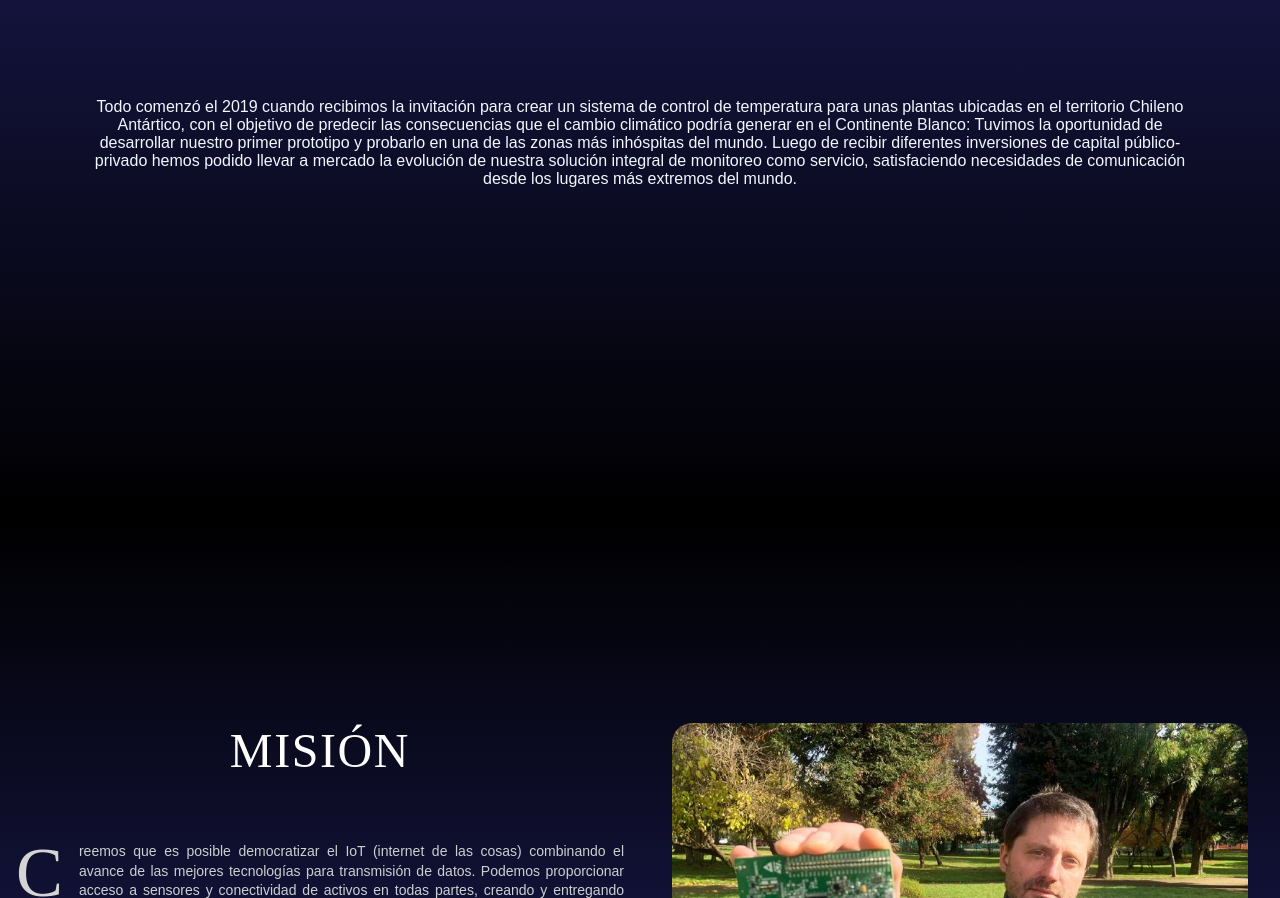
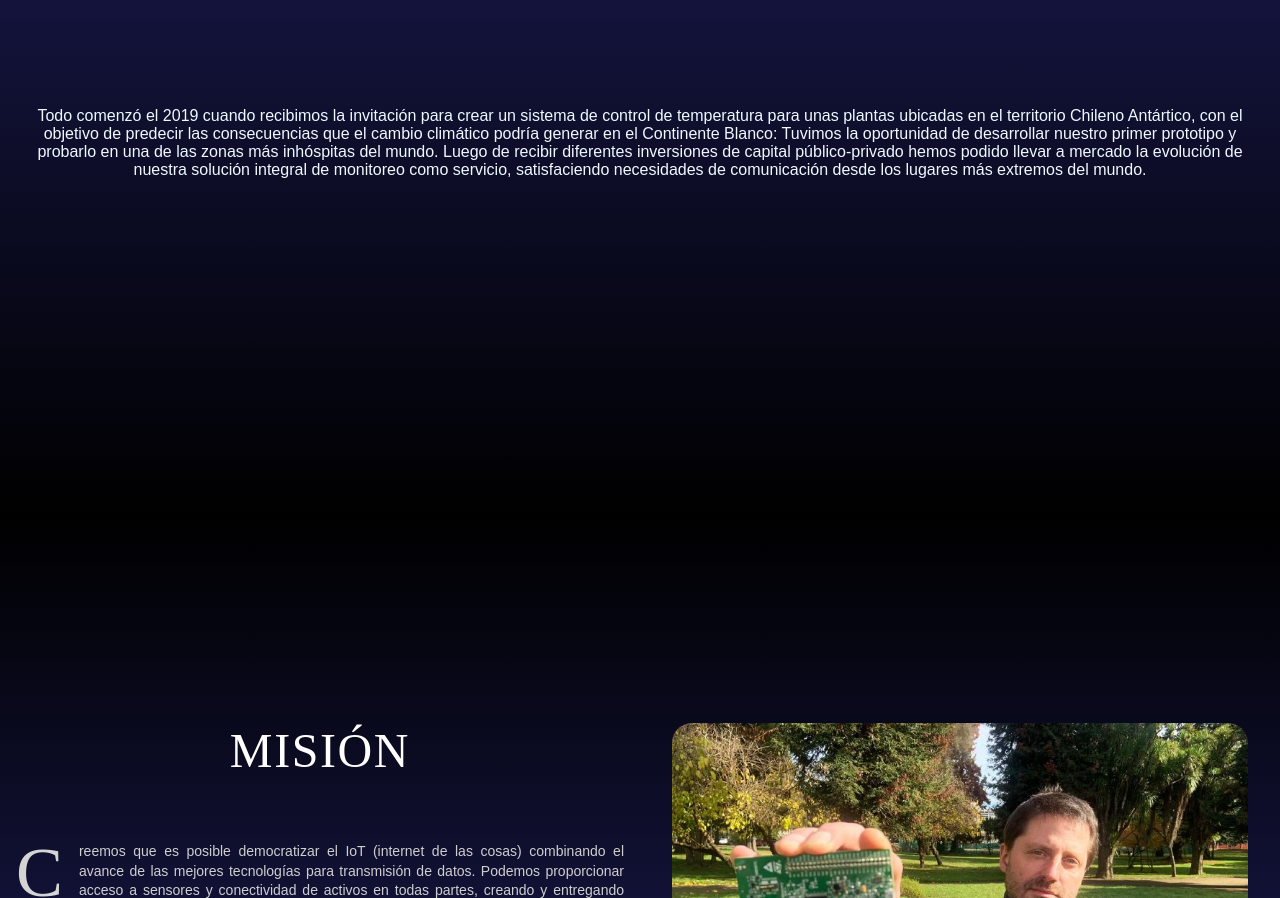
Before and after one commit to VictorChafu/Sensor4all, a plain HTML site: page index.html in a window 1280 px wide. Shown: the part 1241-2139 px from the top of the page. Drawn offline with Linux system fonts and the light colour scheme.

Commit message:
margenes de nosotros

```diff
--- a/style.css
+++ b/style.css
@@ -59,6 +59,7 @@ body{
     background-attachment: fixed;
 }
 
+
 .header .title{
     color: white;
     margin: 2rem;
@@ -111,9 +112,11 @@ body{
 }
 
 .nosotros p{
-    margin: 30px 5rem 0 5rem;
+    margin: 30px 2rem 0 2rem;
     font-size: 16px;
     color:aliceblue
+
+
 }
 
   .mision h3 {
```
Also changed, not shown: index.html (+2 -1 lines).
